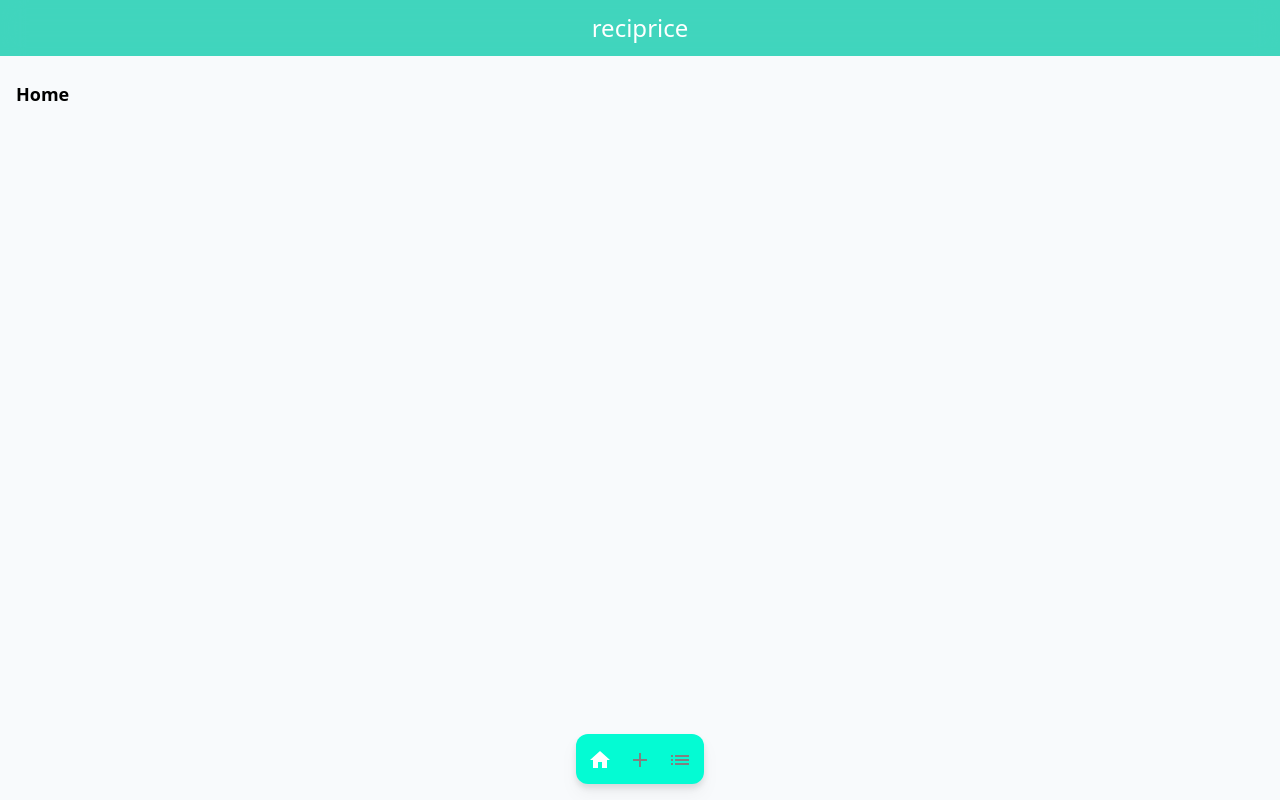
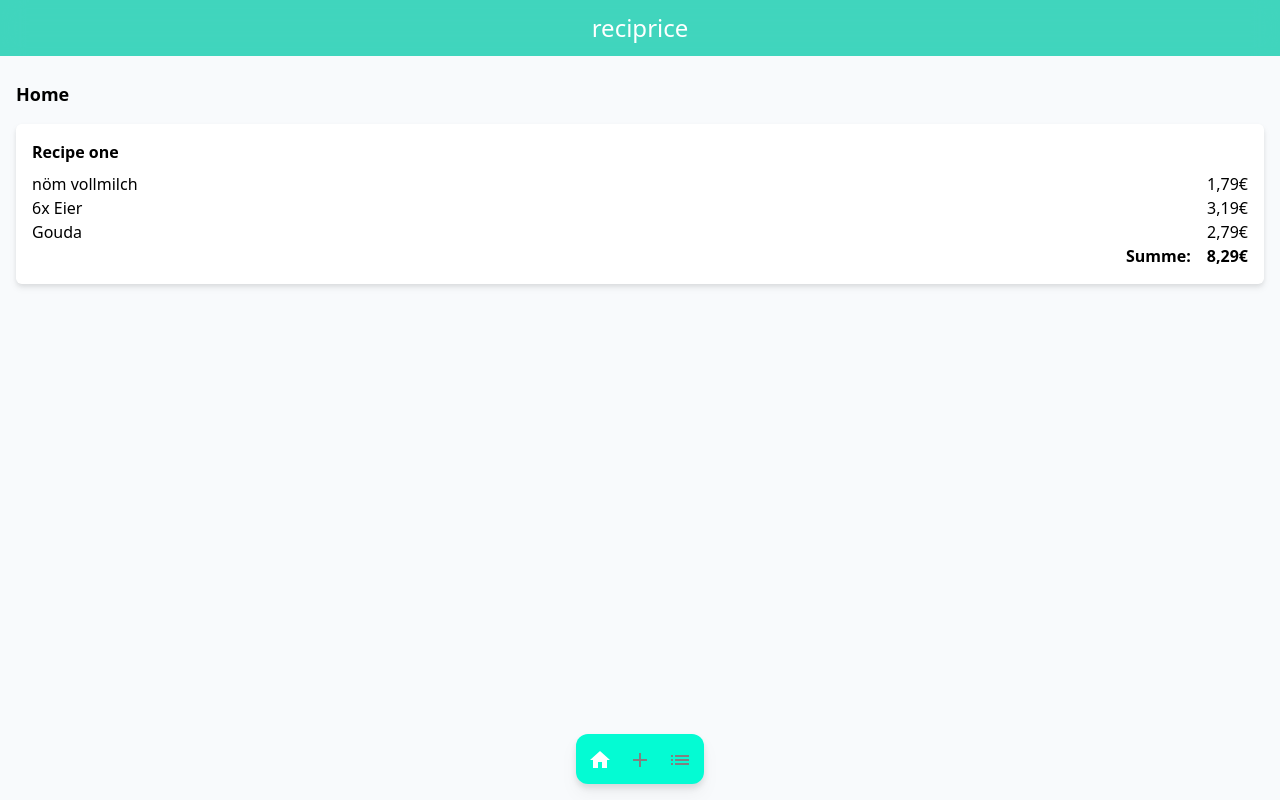
Before and after one commit to bevzzz/hackathon-2023, a Next.js app in the folder ganymede-basket/: page / in a window 1280 px wide. Built offline with nearby package versions, Linux system fonts and the light colour scheme.

Commit message:
feat: list in home

```diff
--- /dev/null
+++ b/ganymede-basket/src/components/recipes/RecipeList.tsx
@@ -0,0 +1,26 @@
+export default function RecipeList(): JSX.Element {
+    return (
+        <div className='drop-shadow-md p-4 bg-white rounded-md'>
+            <div className='font-bold mb-2'>
+                Recipe one
+            </div>
+            <div>
+                <div className='flex justify-between'>
+                    <span>nöm vollmilch</span>
+                    <span>1,79€</span>
+                </div>
+                <div className='flex justify-between'>
+                    <span>6x Eier</span>
+                    <span>3,19€</span>
+                </div>
+                <div className='flex justify-between'>
+                    <span>Gouda</span>
+                    <span>2,79€</span>
+                </div>
+            </div>
+            <div className='flex justify-end gap-4 font-bold'>
+                <span>Summe: </span><span>8,29€</span>
+            </div>
+        </div>
+    )
+}
--- a/ganymede-basket/src/pages/index.tsx
+++ b/ganymede-basket/src/pages/index.tsx
@@ -1,6 +1,7 @@
 import { Inter } from 'next/font/google'
 import Shoplist from '@/components/shoplist/Shoplist'
 import BottomNav from '@/components/footer/BottomNav';
+import RecipeList from '@/components/recipes/RecipeList';
 
 const inter = Inter({ subsets: ['latin'] })
 
@@ -8,9 +9,10 @@ export default function Home() {
   return (
     <main>
       <div className="mt-20 mb-20 container px-4">
-        <div className='title font-bold text-lg'>
+        <div className='title mb-4 font-bold text-lg'>
           Home
         </div>
+        <RecipeList></RecipeList>
       </div>
 
       <BottomNav activePage='home'></BottomNav>
```
